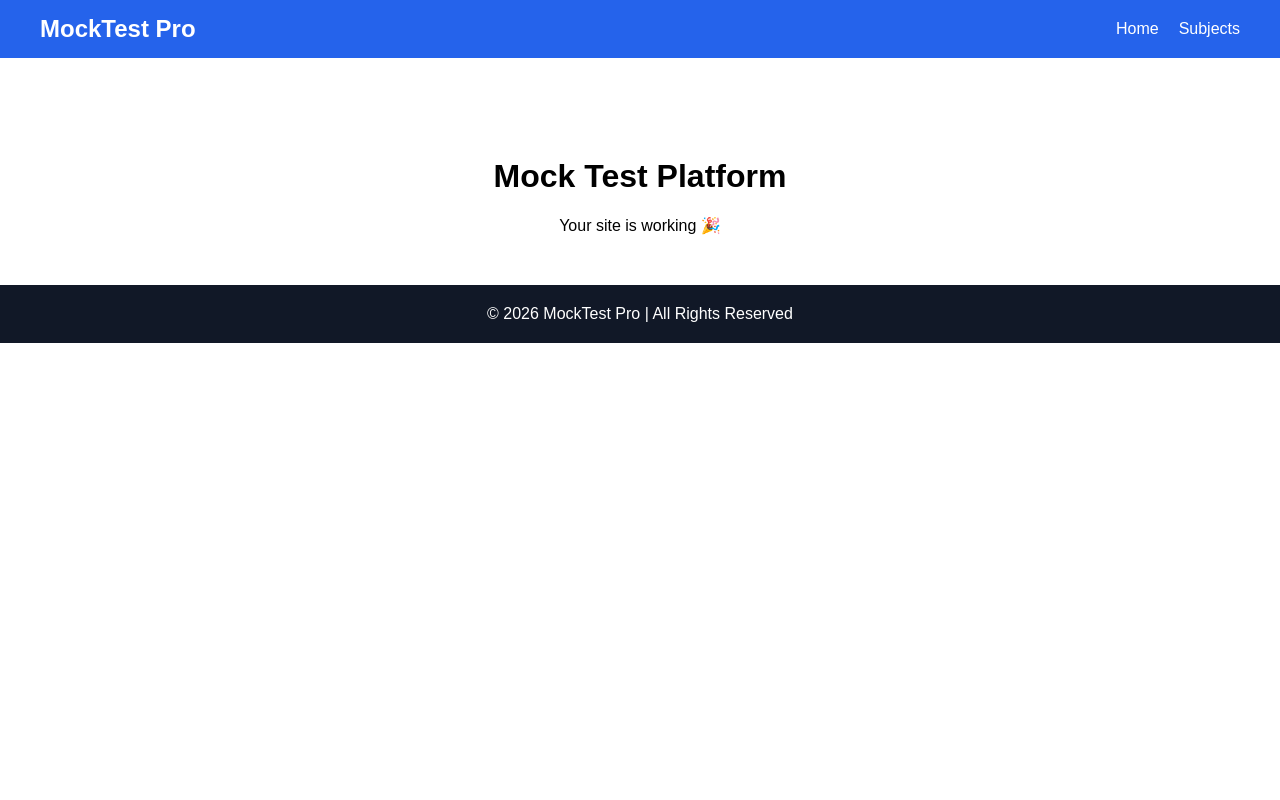
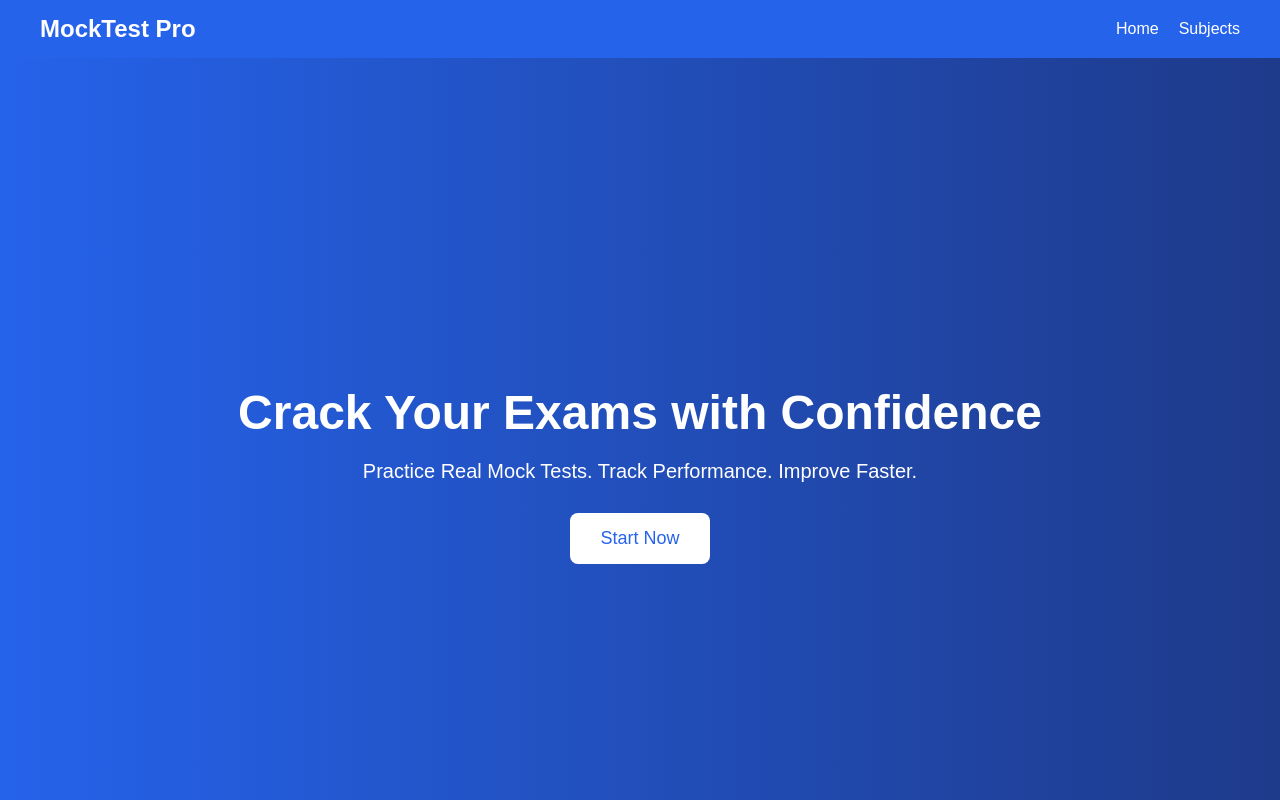
Before and after one commit to meenasakkaravarthi17/mocktest-site, a Next.js app: page / in a window 1280 px wide. Shown: the top 800 px of the page. Built offline with nearby package versions, Linux system fonts and the light colour scheme.

Commit message:
Update page.js

```diff
--- a/app/page.js
+++ b/app/page.js
@@ -1,8 +1,38 @@
+import Link from "next/link";
+
 export default function Home() {
   return (
-    <div style={{textAlign:"center",marginTop:"100px"}}>
-      <h1>Mock Test Platform</h1>
-      <p>Your site is working 🎉</p>
+    <div style={{
+      minHeight: "90vh",
+      display: "flex",
+      justifyContent: "center",
+      alignItems: "center",
+      background: "linear-gradient(to right, #2563eb, #1e3a8a)",
+      color: "white",
+      textAlign: "center",
+      padding: "40px"
+    }}>
+      <div>
+        <h1 style={{ fontSize: "48px", marginBottom: "20px" }}>
+          Crack Your Exams with Confidence
+        </h1>
+        <p style={{ fontSize: "20px", marginBottom: "30px" }}>
+          Practice Real Mock Tests. Track Performance. Improve Faster.
+        </p>
+        <Link href="/subjects">
+          <button style={{
+            padding: "15px 30px",
+            fontSize: "18px",
+            background: "white",
+            color: "#2563eb",
+            border: "none",
+            borderRadius: "8px",
+            cursor: "pointer"
+          }}>
+            Start Now
+          </button>
+        </Link>
+      </div>
     </div>
   );
 }
```
